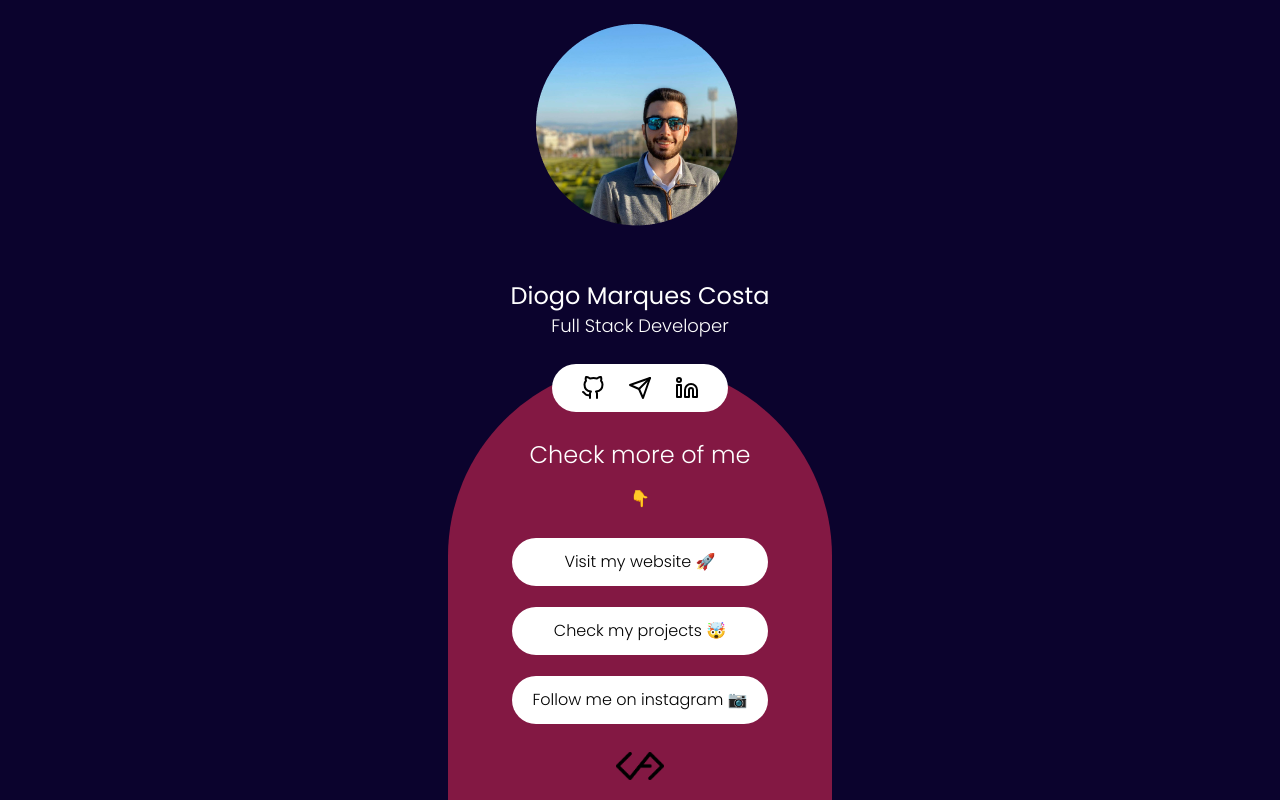
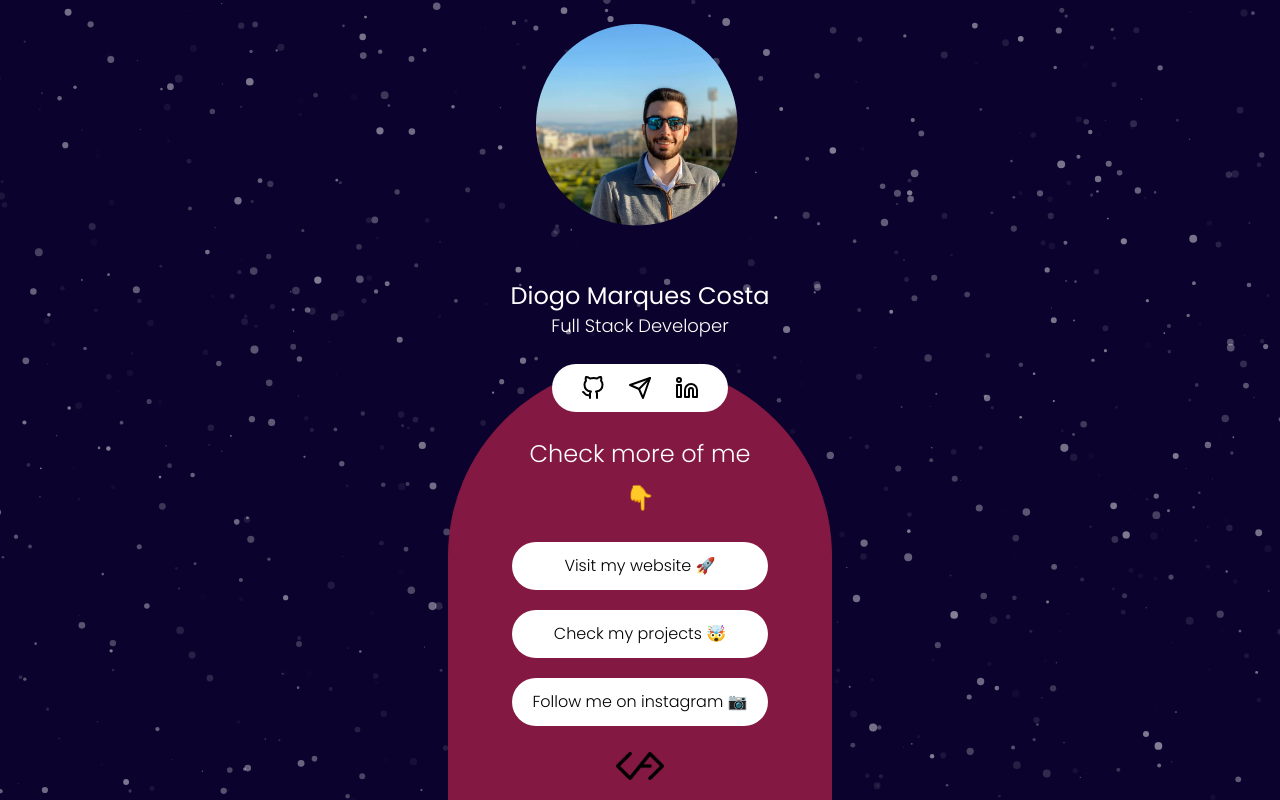
Before and after one commit to diogofalken/linktree, a plain HTML site: page index.html in a window 1280 px wide. Drawn offline with nearby package versions, Linux system fonts and the light colour scheme.

Commit message:
feat: added Particles.JS

```diff
--- a/index.html
+++ b/index.html
@@ -12,11 +12,14 @@
 
   <!-- FeatherJS -->
   <script src="https://cdn.jsdelivr.net/npm/feather-icons/dist/feather.min.js"></script>
+  <!-- Particles JS -->
+  <script src="https://cdn.jsdelivr.net/particles.js/2.0.0/particles.min.js"></script>
 </head>
 <body>
   <main>
-    <div class="w-screen h-screen bg-primary flex flex-col items-center justify-center overflow-hidden">
-      <div class="sm:w-96 w-full h-2/4 flex flex-col items-center justify-center ">
+    <div id="particles-js" class="w-full h-full absolute"></div>
+    <div class="w-screen h-screen bg-primary flex flex-col items-center justify-center overflow-hidden z-0">
+      <div class="sm:w-96 w-full h-2/4 flex flex-col items-center justify-center z-10">
         <div class="w-52 h-52 rounded-full">
           <img src="./assets/avatar.png" alt="Avatar image of Diogo Costa" class="object-contain">
         </div>
@@ -24,7 +27,7 @@
         <h1 class="text-white poppins-400 text-2xl mt-12 lg:hidden">Diogo M. Costa</h1>
         <h2 class="text-white text-lg">Full Stack Developer</h2>
       </div>
-      <div class="sm:w-96 w-full h-3/5 flex flex-col items-center justify-between rounded-t-full bg-pink-900">
+      <div class="sm:w-96 w-full h-3/5 flex flex-col items-center justify-between rounded-t-full bg-pink-900 z-10">
         <div class="logo-container w-44 h-12 p-1.5 flex justify-evenly items-center bg-white rounded-full">
           <i data-feather="github" class="cursor-pointer hover:text-pink-900 transform hover:scale-150"></i>
           <i data-feather="send" class="cursor-pointer hover:text-pink-900 transform hover:scale-150"></i>
@@ -33,7 +36,7 @@
 
         <div class="content-container h-3/4 flex flex-col items-center justify-evenly">
           <h3 class="text-white text-2xl">Check more of me</h3>
-          <p class="animate-bounce">👇</p>
+          <p class="animate-bounce text-2xl">👇</p>
           <a href="https://www.diogomcosta.com" target="_blank" class="bg-white rounded-full w-64 h-12 p-2 inline-flex items-center justify-center hover:bg-blue-900 hover:text-white">Visit my website 🚀</a>
           <a href="https://www.github.com/diogofalken/" target="_blank" class="bg-white rounded-full w-64 h-12 p-2 inline-flex items-center justify-center hover:bg-blue-900 hover:text-white">Check my projects 🤯</a>
           <a href="https://www.instagram.com/diogofalcao99" target="_blank" class="bg-white rounded-full w-64 h-12 p-2 inline-flex items-center justify-center hover:bg-blue-900 hover:text-white">Follow me on instagram 📷</a>
@@ -47,7 +50,118 @@
   </main>
 
   <script>
-      feather.replace()
+      feather.replace();
+
+      particlesJS("particles-js", {
+      "particles": {
+        "number": {
+          "value": 700,
+          "density": {
+            "enable": true,
+            "value_area": 789.1476416322727
+          }
+        },
+        "color": {
+          "value": "#ffffff"
+        },
+        "shape": {
+          "type": "circle",
+          "stroke": {
+            "width": 0,
+            "color": "#000000"
+          },
+          "polygon": {
+            "nb_sides": 5
+          },
+          "image": {
+            "src": "img/github.svg",
+            "width": 100,
+            "height": 100
+          }
+        },
+        "opacity": {
+          "value": 0.48927153781200905,
+          "random": false,
+          "anim": {
+            "enable": true,
+            "speed": 0.2,
+            "opacity_min": 0,
+            "sync": false
+          }
+        },
+        "size": {
+          "value": 3.9,
+          "random": true,
+          "anim": {
+            "enable": true,
+            "speed": 10,
+            "size_min": 0,
+            "sync": false
+          }
+        },
+        "line_linked": {
+          "enable": false,
+          "distance": 150,
+          "color": "#ffffff",
+          "opacity": 0.4,
+          "width": 1
+        },
+        "move": {
+          "enable": true,
+          "speed": 0.5,
+          "direction": "none",
+          "random": true,
+          "straight": false,
+          "out_mode": "out",
+          "bounce": false,
+          "attract": {
+            "enable": false,
+            "rotateX": 600,
+            "rotateY": 1200
+          }
+        }
+      },
+      "interactivity": {
+        "detect_on": "canvas",
+        "events": {
+          "onhover": {
+            "enable": true,
+            "mode": "bubble"
+          },
+          "onclick": {
+            "enable": true,
+            "mode": "push"
+          },
+          "resize": true
+        },
+        "modes": {
+          "grab": {
+            "distance": 400,
+            "line_linked": {
+              "opacity": 1
+            }
+          },
+          "bubble": {
+            "distance": 83.91608391608392,
+            "size": 1,
+            "duration": 3,
+            "opacity": 1,
+            "speed": 3
+          },
+          "repulse": {
+            "distance": 400,
+            "duration": 0.4
+          },
+          "push": {
+            "particles_nb": 4
+          },
+          "remove": {
+            "particles_nb": 2
+          }
+        }
+      },
+      "retina_detect": true
+    });
   </script>
 </body>
 </html>
```
